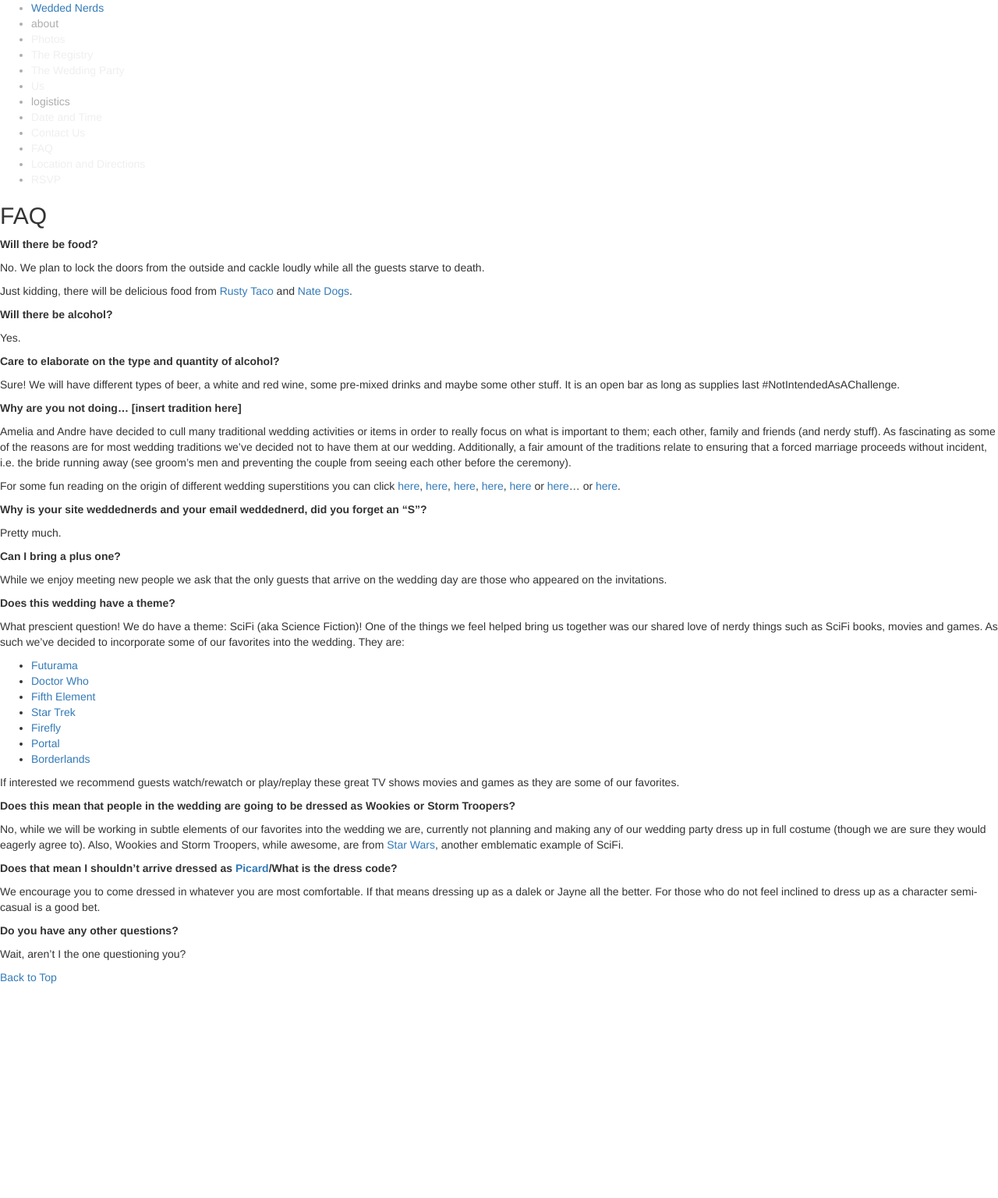
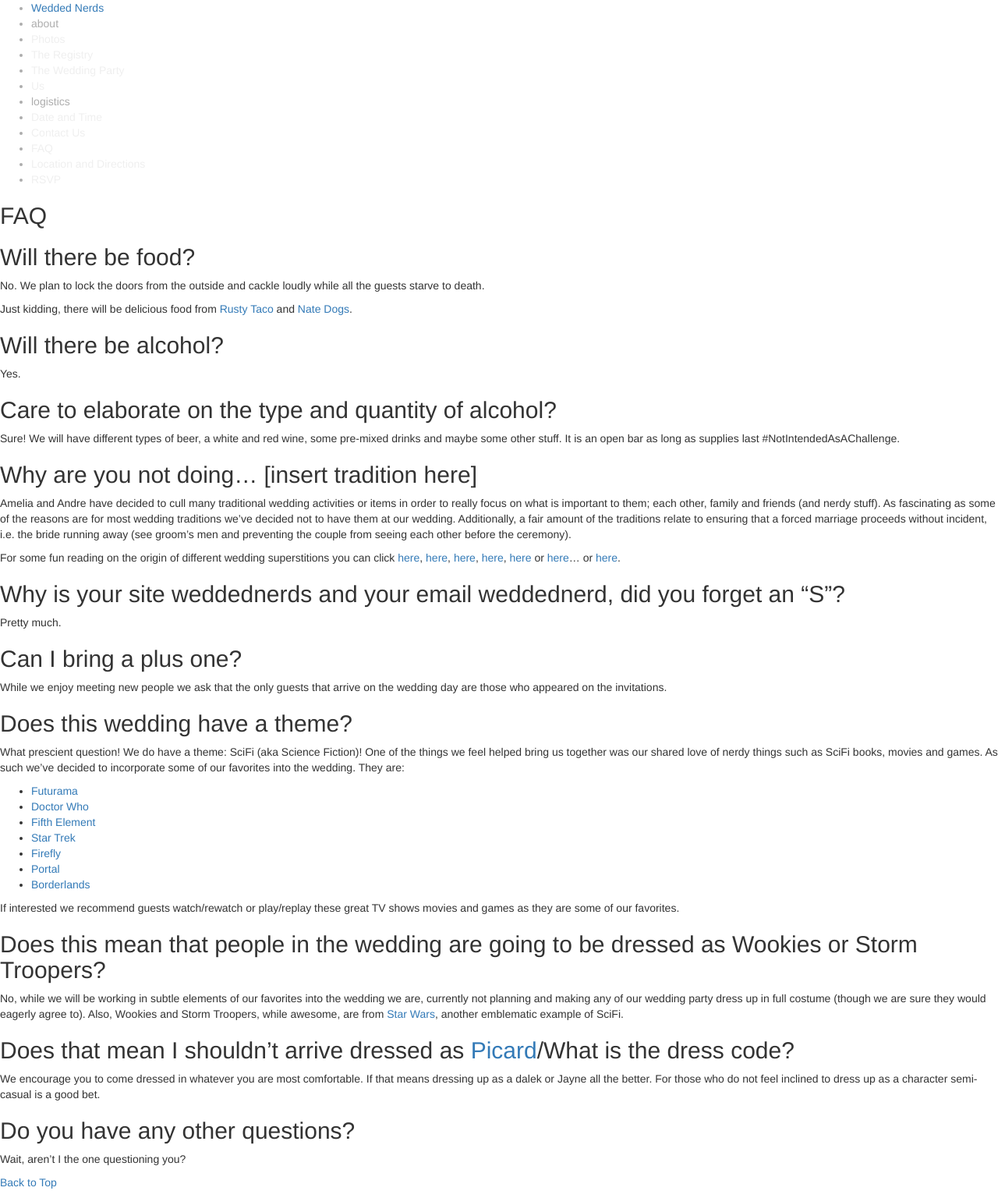
Before and after one commit to weddednerds/weddednerds.github.io, a Jekyll site: the page built from faq/index.md, in a window 1280 px wide. Shown: the whole page at 78% size. Built offline with Jekyll 4.4.1, drawn with Linux system fonts in a browser that asks for light colours; nearby versions of some CDN libraries; library files that are not in the unit come from our copies; comment, search, counter and statistics services are not loaded; before the commit the page ends 1273 px from its top, so only the background shows below that.

Commit message:
Updating the FAQ to use headings instead of bold. Looks a little weird.

```diff
--- a/faq/index.md
+++ b/faq/index.md
@@ -5,35 +5,42 @@ categories : [logistics]
 resource: true
 ---
 
-**Will there be food?**
+Will there be food?
+-
 
 No. We plan to lock the doors from the outside and cackle loudly while all the guests starve to death.
 
 Just kidding, there will be delicious food from <a href="http://www.rustytacomn.com/">Rusty Taco</a> and <a href="http://www.natedogs.com/">Nate Dogs</a>.
 
-**Will there be alcohol?**
+Will there be alcohol?
+-
 
 Yes.
 
-**Care to elaborate on the type and quantity of alcohol?**
+Care to elaborate on the type and quantity of alcohol?
+-
 
 Sure! We will have different types of beer, a white and red wine, some pre-mixed drinks and maybe some other stuff. It is an open bar as long as supplies last #NotIntendedAsAChallenge.
 
-**Why are you not doing... [insert tradition here]**
+Why are you not doing... [insert tradition here]
+-
 
 Amelia and Andre have decided to cull many traditional wedding activities or items in order to really focus on what is important to them; each other, family and friends (and nerdy stuff). As fascinating as some of the reasons are for most wedding traditions we've decided not to have them at our wedding. Additionally, a fair amount of the traditions relate to ensuring that a forced marriage proceeds without incident, i.e. the bride running away (see groom's men and preventing the couple from seeing each other before the ceremony).
 
 For some fun reading on the origin of different wedding superstitions you can click <a href="http://tgarmstrong.com/wedding-traditions">here</a>, <a href="http://www.bridalguide.com/planning/wedding-ceremony-traditions/wedding-superstitions?page=0,4">here</a>, <a href="http://camaraphotographyevergreen.com/2014/03/05/bridesmaids-the-tradition-of-having-bridesmaids-in-your-wedding/?relatedposts_exclude=1146">here</a>, <a href="http://camaraphotographyevergreen.com/2012/07/16/tradition-of-the-wedding-ring/?relatedposts_exclude=1148">here</a>, <a href="http://camaraphotographyevergreen.com/2012/03/30/wedding-traditions-the-best-mans-roll-in-the-wedding/?relatedposts_exclude=1146">here</a> or <a href="http://camaraphotographyevergreen.com/2012/04/30/wedding-traditions-why-does-the-bride-carry-a-bouquet/?relatedposts_exclude=1148">here</a>... or <a href="http://en.wikipedia.org/wiki/Bridal_Chorus">here</a>.
 
-**Why is your site weddednerds and your email weddednerd, did you forget an "S"?**
+Why is your site weddednerds and your email weddednerd, did you forget an "S"?
+-
 
 Pretty much.
 
-**Can I bring a plus one?**
+Can I bring a plus one?
+-
 
 While we enjoy meeting new people we ask that the only guests that arrive on the wedding day are those who appeared on the invitations.
 
-**Does this wedding have a theme?**
+Does this wedding have a theme?
+-
 
 What prescient question! We do have a theme: SciFi (aka Science Fiction)! One of the things we feel helped bring us together was our shared love of nerdy things such as SciFi books, movies and games. As such we've decided to incorporate some of our favorites into the wedding. They are:
 
@@ -47,14 +54,17 @@ What prescient question! We do have a theme: SciFi (aka Science Fiction)! One of
 
 If interested we recommend guests watch/rewatch or play/replay these great TV shows movies and games as they are some of our favorites.
 
-**Does this mean that people in the wedding are going to be dressed as Wookies or Storm Troopers?**
+Does this mean that people in the wedding are going to be dressed as Wookies or Storm Troopers?
+-
 
 No, while we will be working in subtle elements of our favorites into the wedding we are, currently not planning and making any of our wedding party dress up in full costume (though we are sure they would eagerly agree to). Also, Wookies and Storm Troopers, while awesome, are from <a href="http://en.wikipedia.org/wiki/Comparison_of_Star_Trek_and_Star_Wars">Star Wars</a>, another emblematic example of SciFi.
 
-**Does that mean I shouldn't arrive dressed as <a href="http://images1.wikia.nocookie.net/__cb20090415161458/memoryalpha/de/images/7/76/Picard_und_Earl_Grey.jpg">Picard</a>/What is the dress code?**
+Does that mean I shouldn't arrive dressed as <a href="http://images1.wikia.nocookie.net/__cb20090415161458/memoryalpha/de/images/7/76/Picard_und_Earl_Grey.jpg">Picard</a>/What is the dress code?
+-
 
 We encourage you to come dressed in whatever you are most comfortable. If that means dressing up as a dalek or Jayne all the better. For those who do not feel inclined to dress up as a character semi-casual is a good bet.
 
-**Do you have any other questions?**
+Do you have any other questions?
+-
 
 Wait, aren't I the one questioning you?
```
